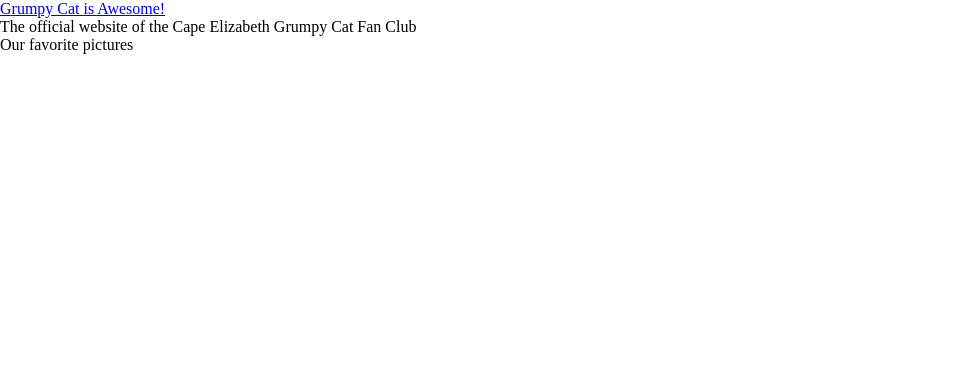
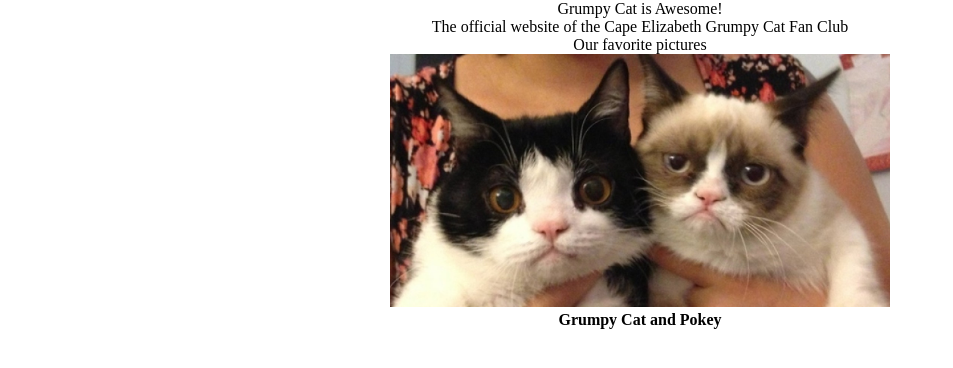
Before and after one commit to sophieleen/grumpy-cat-is-awesome, a Jekyll site: the page built from index.md, in a window 1280 px wide. Shown: the top 368 px of the page, without its empty margins (0-953 px from the left). Built offline with Jekyll 4.4.1, drawn with Linux system fonts in a browser that asks for light colours.

Commit message:
initial image

```diff
--- a/humans.txt
+++ b/humans.txt
@@ -8,3 +8,7 @@
 HTML5-Reset
 https://github.com/murtaugh/html5-reset
 For the reset css
+
+Images
+------
+http://www.huffingtonpost.com/2012/11/02/grumpy-cats-brother-revealed-pokey-only-slightly-less-grumpy_n_2065783.html
--- a/index.md
+++ b/index.md
@@ -3,3 +3,7 @@
 ---
 
 ### Our favorite pictures
+
+![Grumpy and Pokey ...awesome](images/grumpy-and-pokey.jpg "Our favorite cats")
+
+**Grumpy Cat and Pokey**
--- a/index.scss
+++ b/index.scss
@@ -3,3 +3,20 @@
 
 @import "reset";
 @import "variables";
+
+body{
+  color: $color;
+  background-color: $background-color;
+  text-align: center;
+}
+
+header{
+  a{
+    color: $color;
+    text-decoration: none;
+  }
+}
+
+img[alt$='...awesome']{
+  max-width: 500px;
+}
```
Also changed, not shown: images/grumpy-and-pokey.jpg (added).
